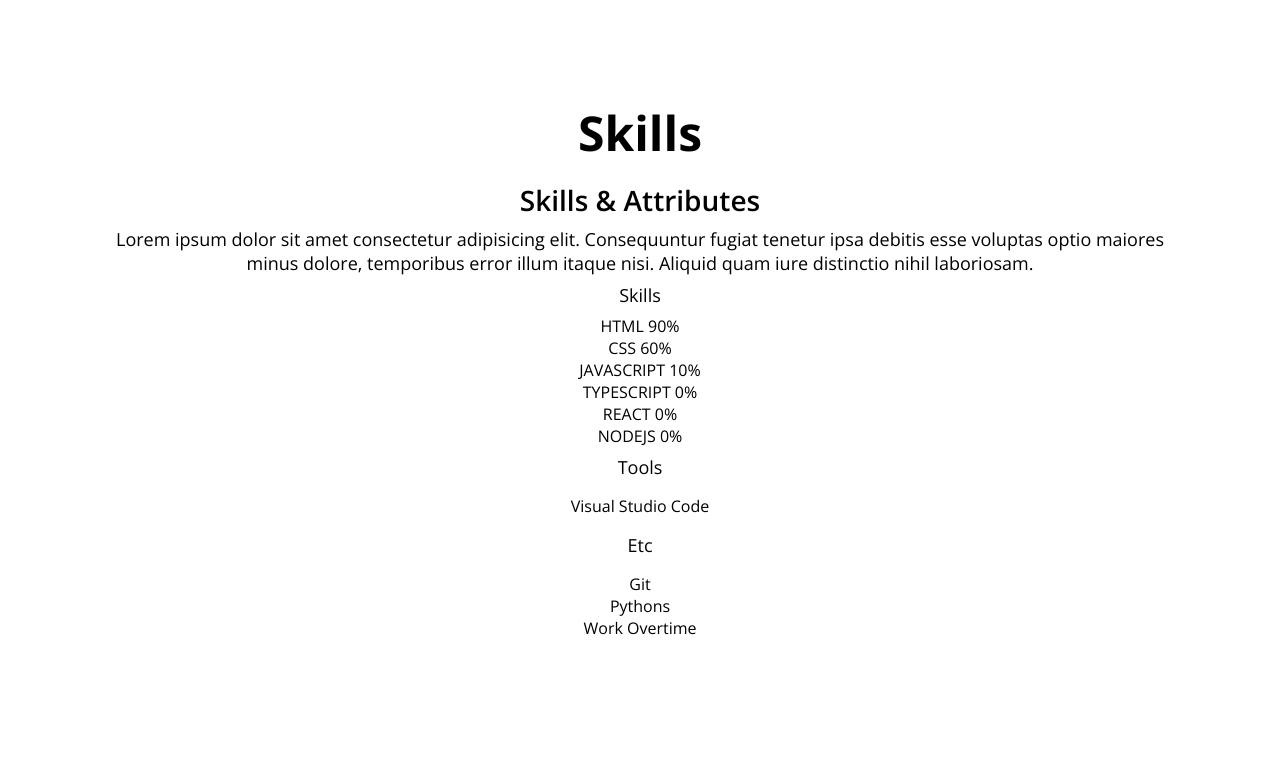
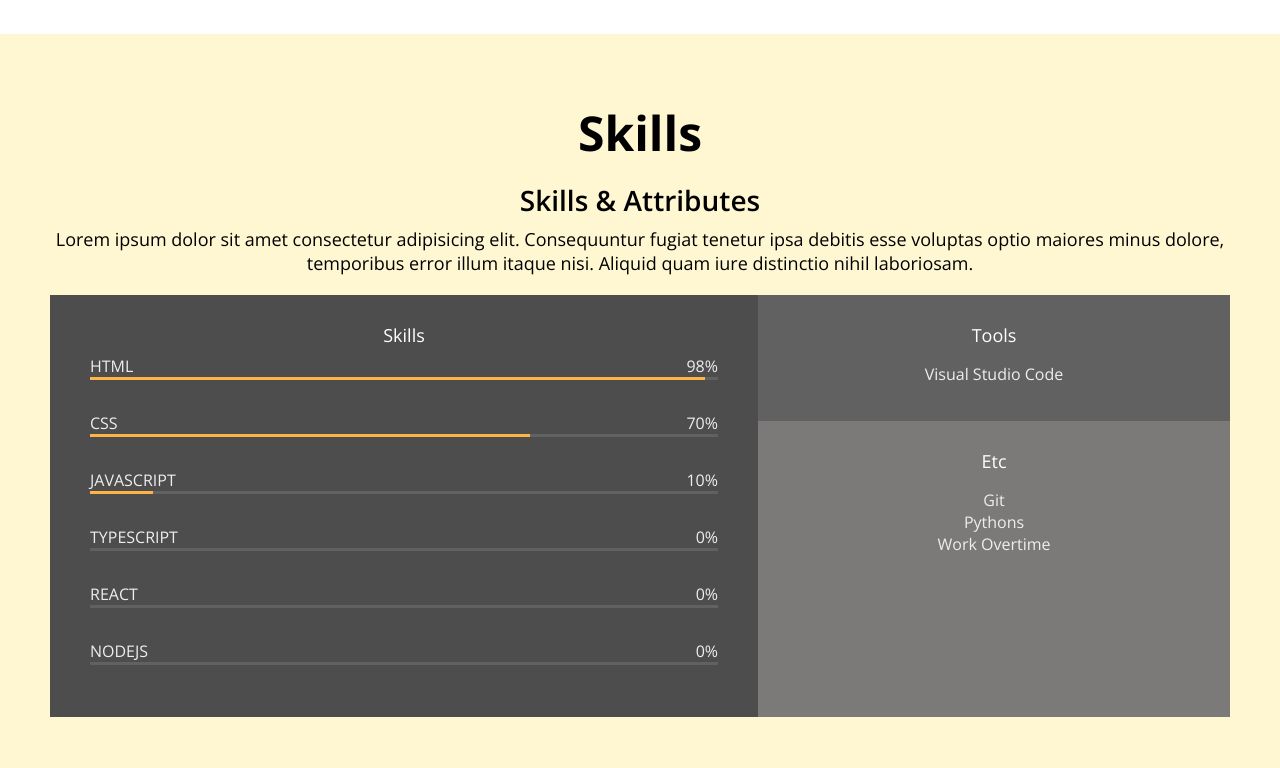
Before and after one commit to RamRamddun/portfolio_practice, a plain HTML site: page index.html in a window 1280 px wide. Shown: the part 1394-2162 px from the top of the page. Drawn offline with nearby package versions, Linux system fonts and the light colour scheme.

Commit message:
css skills

```diff
--- a/index.html
+++ b/index.html
@@ -45,7 +45,7 @@
     </section>
 
     <!-- About -->
-    <section id="about" class="section">
+    <section id="about" class="section section__container">
         <h1>About me</h1>
         <p>Lorem, ipsum dolor sit amet consectetur adipisicing elit.
             Sint illum inventore laborum libero ex animi quam aliquid,
@@ -87,7 +87,7 @@
                 <img src="./imgs/jobs/KDT.png" alt="" class="job__logo">
                 <div class="job__description">
                     <p class="job__name">KDT</p>
-                    <p class="job__period">lorem</p>
+                    <p class="job__period">K-digital training full stack</p>
                 </div>
             </div>
         </div>
@@ -95,6 +95,7 @@
 
     <!-- Skills -->
     <section id="skills" class="section">
+        <div class="section__container">
             <h1>Skills</h1>
             <h2>Skills &amp; Attributes</h2>
             <p>
@@ -109,19 +110,19 @@
                     <div class="skill">
                         <div class="skill__description">
                             <span>HTML</span>
-                        <span>90%</span>
+                            <span>98%</span>
                         </div>
                         <div class="skill__bar">
-                        <div class="skill__value"></div>
+                            <div class="skill__value" style="width: 98%"></div>
                         </div>
                     </div>
                     <div class="skill">
                         <div class="skill__description">
                             <span>CSS</span>
-                        <span>60%</span>
+                            <span>70%</span>
                         </div>
                         <div class="skill__bar">
-                        <div class="skill__value"></div>
+                            <div class="skill__value" style="width: 70%"></div>
                         </div>
                     </div>
                     <div class="skill">
@@ -130,7 +131,7 @@
                             <span>10%</span>
                         </div>
                         <div class="skill__bar">
-                        <div class="skill__value"></div>
+                            <div class="skill__value" style="width: 10%"></div>
                         </div>
                     </div>
                     <div class="skill">
@@ -139,7 +140,7 @@
                             <span>0%</span>
                         </div>
                         <div class="skill__bar">
-                        <div class="skill__value"></div>
+                            <div class="skill__value" style="width: 0%"></div>
                         </div>
                     </div>
                     <div class="skill">
@@ -148,7 +149,7 @@
                             <span>0%</span>
                         </div>
                         <div class="skill__bar">
-                        <div class="skill__value"></div>
+                            <div class="skill__value" style="width: 0%"></div>
                         </div>
                     </div>
                     <div class="skill">
@@ -157,7 +158,7 @@
                             <span>0%</span>
                         </div>
                         <div class="skill__bar">
-                        <div class="skill__value"></div>
+                            <div class="skill__value" style="width: 0%"></div>
                         </div>
                     </div>
                 </div>
@@ -178,6 +179,7 @@
                             <li><span>Pythons</span></li>
                             <li><span>Work Overtime</span></li>
                         </ul>
+                    </div>
                 </div>
             </div>
         </div>
--- a/style.css
+++ b/style.css
@@ -161,8 +161,12 @@ p{
  .section{
     text-align: center;
     padding: 50px;
+    margin: auto;
+ }
+
+ .section__container{
     max-width: 1200px;
-    margin: auto;
+    /* margin:auto; */
  }
 
  /* About */
@@ -228,3 +232,58 @@ p{
  .job__period{
     font-size: var(--font-micro);
  }
+
+ /* Skills */
+ #skills{
+    background-color: var(--color-yellow);
+ }
+
+ .skillset{
+    display: flex;
+    background-color: var(--clolor-light-grey);
+    color: var(--color-light-white);
+    margin: 20px 0;
+ }
+
+ .skillset__title{
+    color: var(--color-white)
+ }
+
+ .skillset__left{
+    flex: 60%;
+    background-color: var(--color-dark-grey);
+    padding: 20px 40px;
+ }
+
+ .skill__description{
+    display: flex;
+    justify-content: space-between;
+ }
+
+ .skill{
+    margin-bottom: 32px;
+ }
+
+ .skill__bar{
+    width: 100%;
+    height: 3px;
+    background-color: var(--color-grey);
+ }
+
+.skill__value{
+    height: 3px;
+    background-color: var(--color-orange);
+}
+
+ .skillset__right{
+    flex: 40%;
+ }
+
+ .tools{
+    background-color: var(--color-grey);
+ }
+
+ .tools,
+ .etc{
+    padding: 20px;
+ }
```
Lines whose indentation alone changed are shown as unchanged.
